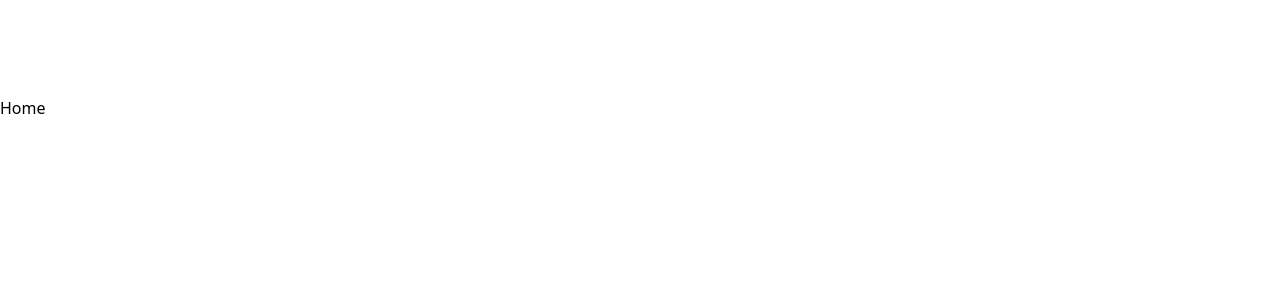
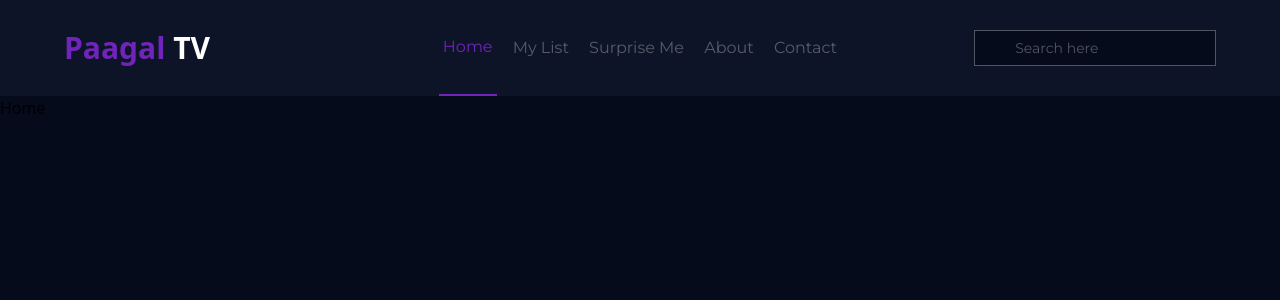
Before and after one commit to kabeer05/paagal-tv, a Next.js app in the folder client/: page / in a window 1280 px wide. Shown: the top 300 px of the page. Built offline with nearby package versions, Linux system fonts and the light colour scheme.

Commit message:
[client]: Header rework (New UI)

```diff
--- a/client/src/app/layout.tsx
+++ b/client/src/app/layout.tsx
@@ -2,7 +2,7 @@ import type { Metadata } from "next";
 import "../styles/globals.css";
 
 // Components
-import Header from "../components/Header";
+import Header from "@/components/Header";
 
 export const metadata: Metadata = {
   title: "Paagal | Watch Movies Online",
--- a/client/src/components/Header.tsx
+++ b/client/src/components/Header.tsx
@@ -1,7 +1,17 @@
 "use client";
 
 import Link from "next/link";
+import { Montserrat } from "next/font/google";
 import { usePathname } from "next/navigation";
+
+// Components
+import { Input } from "@/components/ui/input";
+
+const montserrat = Montserrat({
+  display: "swap",
+  weight: ["200", "400", "500", "600", "700"],
+  subsets: ["latin-ext"],
+});
 
 type NavigationLink = {
   name: string;
@@ -42,11 +52,30 @@ const Header: React.FC<{}> = () => {
     <div className="w-full h-[12vh] bg-oxford-blue grid grid-cols-3">
       <section className="flex items-center">
         <Link href="/" className="text-white text-3xl font-bold pl-16">
-          Movie Night
+          <span className="text-grape">Paagal</span> TV
         </Link>
       </section>
-      <section></section>
-      <section className="flex items-center"></section>
+      <section className="flex items-center justify-evenly">
+        {navigationLinks.map((link) => (
+          <Link
+            href={link.path}
+            className={`${montserrat.className} ${
+              path == link.path
+                ? "text-grape border-b-2 border-grape"
+                : "text-white text-opacity-30"
+            } h-full flex items-center justify-center px-1`}
+            key={link.name}
+          >
+            {link.name}
+          </Link>
+        ))}
+      </section>
+      <section className="flex items-center justify-end pr-16">
+        <Input
+          className={`${montserrat.className} bg-rich-black text-white px-10 w-4/6 text-opacity-30`}
+          placeholder="Search here"
+        />
+      </section>
     </div>
   );
 };
--- /dev/null
+++ b/client/src/components/ui/input.tsx
@@ -0,0 +1,25 @@
+import * as React from "react"
+
+import { cn } from "@/lib/utils"
+
+export interface InputProps
+  extends React.InputHTMLAttributes<HTMLInputElement> {}
+
+const Input = React.forwardRef<HTMLInputElement, InputProps>(
+  ({ className, type, ...props }, ref) => {
+    return (
+      <input
+        type={type}
+        className={cn(
+          "flex h-9 w-full rounded-md border border-input bg-transparent px-3 py-1 text-sm shadow-sm transition-colors file:border-0 file:bg-transparent file:text-sm file:font-medium placeholder:text-muted-foreground focus-visible:outline-none focus-visible:ring-1 focus-visible:ring-ring disabled:cursor-not-allowed disabled:opacity-50",
+          className
+        )}
+        ref={ref}
+        {...props}
+      />
+    )
+  }
+)
+Input.displayName = "Input"
+
+export { Input }
--- a/client/tailwind.config.ts
+++ b/client/tailwind.config.ts
@@ -1,13 +1,13 @@
-import type { Config } from "tailwindcss"
+import type { Config } from "tailwindcss";
 
 const config = {
   darkMode: ["class"],
   content: [
-    './pages/**/*.{ts,tsx}',
-    './components/**/*.{ts,tsx}',
-    './app/**/*.{ts,tsx}',
-    './src/**/*.{ts,tsx}',
-	],
+    "./pages/**/*.{ts,tsx}",
+    "./components/**/*.{ts,tsx}",
+    "./app/**/*.{ts,tsx}",
+    "./src/**/*.{ts,tsx}",
+  ],
   prefix: "",
   theme: {
     container: {
@@ -19,6 +19,10 @@ const config = {
     },
     extend: {
       colors: {
+        "oxford-blue": "#0e1428",
+        "orange-peel": "#fda000",
+        "rich-black": "#060b1c",
+        grape: "#7024b9",
         border: "hsl(var(--border))",
         input: "hsl(var(--input))",
         ring: "hsl(var(--ring))",
@@ -75,6 +79,6 @@ const config = {
     },
   },
   plugins: [require("tailwindcss-animate")],
-} satisfies Config
+} satisfies Config;
 
-export default config
+export default config;
```
